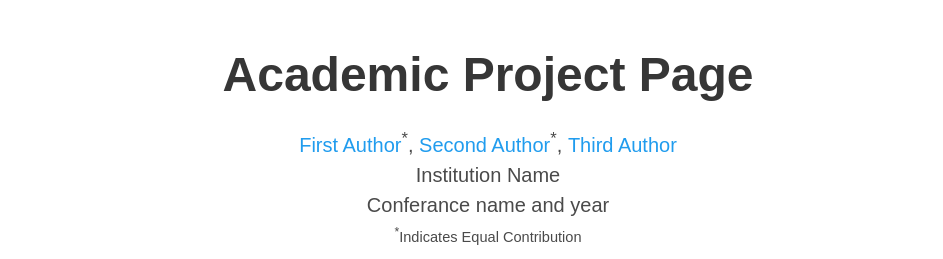
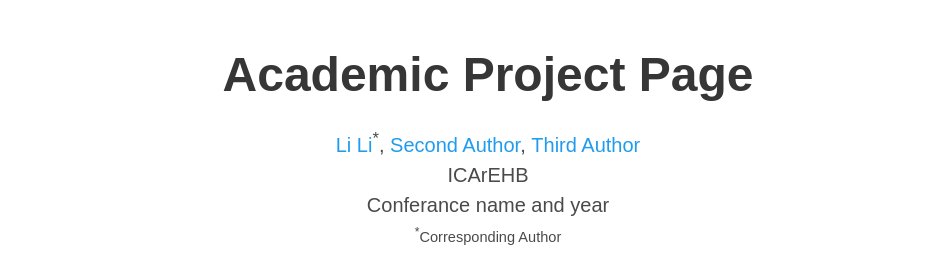
Before and after one commit to lili0824/project_page, a plain HTML site: page index.html in a window 1280 px wide. Shown: the top 259 px of the page, without its empty margins (152-1095 px from the left). Drawn offline with nearby package versions, Linux system fonts and the light colour scheme; some icons are missing; a web font is replaced by a local one.

Commit message:
update webpage

```diff
--- a/index.html
+++ b/index.html
@@ -56,17 +56,17 @@
             <div class="is-size-5 publication-authors">
               <!-- Paper authors -->
               <span class="author-block">
-                <a href="FIRST AUTHOR PERSONAL LINK" target="_blank">First Author</a><sup>*</sup>,</span>
+                <a href="https://www.icarehb.com/lli/" target="_blank">Li Li</a><sup>*</sup>,</span>
                 <span class="author-block">
-                  <a href="SECOND AUTHOR PERSONAL LINK" target="_blank">Second Author</a><sup>*</sup>,</span>
+                  <a href="SECOND AUTHOR PERSONAL LINK" target="_blank">Second Author</a>,</span>
                   <span class="author-block">
                     <a href="THIRD AUTHOR PERSONAL LINK" target="_blank">Third Author</a>
                   </span>
                   </div>
 
                   <div class="is-size-5 publication-authors">
-                    <span class="author-block">Institution Name<br>Conferance name and year</span>
-                    <span class="eql-cntrb"><small><br><sup>*</sup>Indicates Equal Contribution</small></span>
+                    <span class="author-block">ICArEHB<br>Conferance name and year</span>
+                    <span class="eql-cntrb"><small><br><sup>*</sup>Corresponding Author</small></span>
                   </div>
 
                   <div class="column has-text-centered">
@@ -264,13 +264,12 @@
   <div class="hero-body">
     <div class="container">
       <h2 class="title">Poster</h2>
-
-      <iframe  src="static/pdfs/sample.pdf" width="100%" height="550">
-          </iframe>
-
-      </div>
+      <iframe src="static/pdfs/sample.pdf" width="100%" height="550">
+        <p>Your browser does not support PDFs. Please download the poster to view it: <a href="static/pdfs/sample.pdf">Download Poster</a>.</p>
+      </iframe>
     </div>
-  </section>
+  </div>
+</section>
 <!--End paper poster -->
 
 
```
Also changed, not shown: 1 other file.
